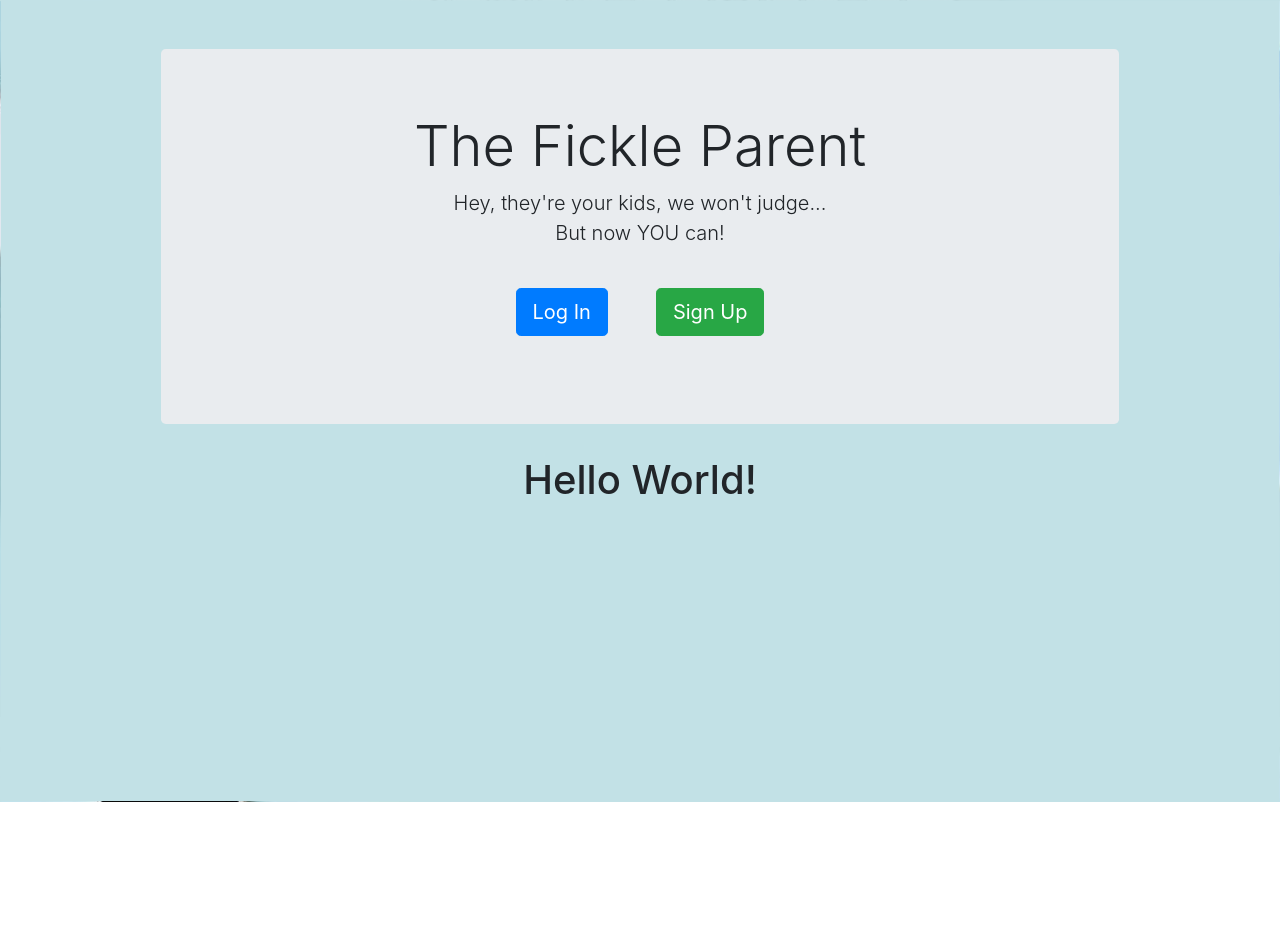
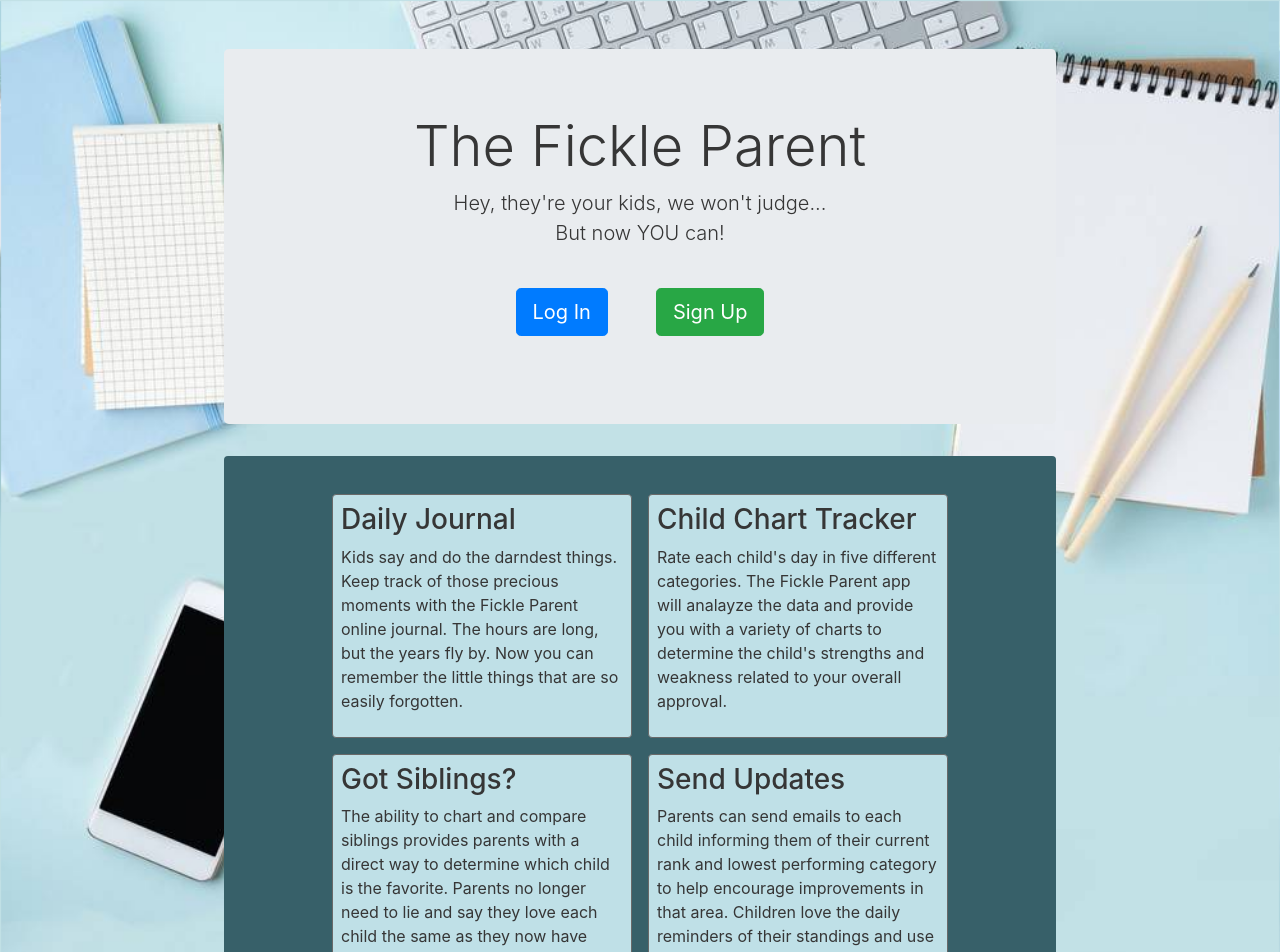
Before and after one commit to Lightninthorman/fickle-parent-2.0, a React (Create React App) app: page /login in a window 1280 px wide. Shown: the top 952 px of the page. Before the commit the page ends 802 px from the top, so only its background shows below. Built offline with nearby package versions, Linux system fonts and the light colour scheme; no server answers.

Commit message:
a little styling and wrote a little in the about markdown.

```diff
--- a/src/components/Charts.js
+++ b/src/components/Charts.js
@@ -1,6 +1,6 @@
 import React from 'react';
 import {Line,Doughnut} from 'react-chartjs-2';
-import {Link, Redirect} from 'react-router-dom';
+import {Link} from 'react-router-dom';
 
 
 
--- a/src/components/ChildCharts.js
+++ b/src/components/ChildCharts.js
@@ -1,5 +1,5 @@
 import React from 'react';
-import {Bar,Line,Doughnut,Radar} from 'react-chartjs-2';
+import {Bar,Line,Radar} from 'react-chartjs-2';
 import {Link} from 'react-router-dom';
 
 
@@ -224,7 +224,7 @@ class ChildCharts extends React.Component {
             <Radar data ={this.state.radarChart} options = {this.state.chartOptions2} />
             </div>
             </div>
-            <button onClick={this.changeChartType}>Change to {this.state.chartTypeLine ? 'bar' : 'line'} chart!</button>
+            <button onClick={this.changeChartType} className="btn btn-info">Change to {this.state.chartTypeLine ? 'bar' : 'line'} chart!</button>
             <div className="childChartContainer2 d-flex flex-row flex-wrap justify-content-center">
                 <div className="childCharts m-2">
                     {this.state.chartTypeLine ?
--- a/src/components/Email.js
+++ b/src/components/Email.js
@@ -1,5 +1,5 @@
 import React from 'react';
-import {Link, Redirect} from 'react-router-dom';
+import {Redirect} from 'react-router-dom';
 
 // let today =
 
@@ -81,9 +81,9 @@ class Email extends React.Component{
                     <label htmlFor="child_email">Please enter Email</label>
                     <input type="email" className="form-control" id="child_email" onChange={this.addEmail} aria-describedby="childEmail" required/>
                 </div>
-                <button type="submit" className="btn btn-primary">Submit</button>
+                <button type="submit" className="btn btn-primary mx-2">Submit</button>
 
-                <button type="button" className="btn btn-secondary" onClick={this.toggleCancel}>Cancel</button>
+                <button type="button" className="btn btn-secondary mx-2" onClick={this.toggleCancel}>Cancel</button>
             </form>
             <div className="emailBody">
                 <p>Hi {this.state.child}!</p>
--- a/src/components/Form.js
+++ b/src/components/Form.js
@@ -1,5 +1,5 @@
 import React from 'react';
-import {Link, Redirect} from 'react-router-dom';
+import {Redirect} from 'react-router-dom';
 
 // let today =
 
@@ -177,12 +177,12 @@ class Form extends React.Component{
                 <form onSubmit={this.handleSubmit}>
                     {this.state.formType === 'newChild' ?
                     <div className="form-group">
-                        <label htmlFor="child_name">Child Name</label>
+                        <label htmlFor="child_name"><h4>Child Name</h4></label>
                         <input type="text" className="form-control" id="child_name" onChange={this.handleChange} aria-describedby="childName" placeholder={this.state.child_name}/>
                     </div>
                     : null}
                     <div className="form-group">
-                        <label htmlFor="journal_entry">Journal Entry</label>
+                        <label htmlFor="journal_entry"><h4>Journal Entry</h4></label>
                         <textarea className="form-control" id="journal_entry" onChange={this.handleChange} rows="4" defaultValue={this.state.journal_entry}></textarea>
                     </div>
                     <h3>Rate your child's day:</h3>
@@ -221,9 +221,9 @@ class Form extends React.Component{
                         <textarea className="form-control" id="regret_desc" onChange={this.handleChange} rows="3" defaultValue={this.state.regret_desc}></textarea>
                     </div>
 
-                    <button type="submit" className="btn btn-primary">Submit</button>
+                    <button type="submit" className="btn btn-primary mx-2">Submit</button>
 
-                    <button type="button" className="btn btn-secondary" onClick={this.toggleCancel}>Cancel</button>
+                    <button type="button" className="btn btn-secondary mx-2" onClick={this.toggleCancel}>Cancel</button>
 
                 </form>
             </div>
--- a/src/components/Journal.js
+++ b/src/components/Journal.js
@@ -1,11 +1,6 @@
 import React from 'react';
 import * as fire from 'firebase';
 import {Link, Redirect} from 'react-router-dom';
-import JournalEntries from './JournalEntries.js'
-import Charts from './Charts.js'
-import ChildCharts from './ChildCharts.js'
-import Form from './Form.js';
-
 
 
 class Journal extends React.Component {
--- a/src/components/Login.js
+++ b/src/components/Login.js
@@ -19,7 +19,7 @@ class Login extends React.Component {
 
   render() {
     return (
-        <div className="login d-flex flex-column align-items-center min-vh-100">
+        <div className="login container d-flex flex-column align-items-center min-vh-100">
             {this.state.view === 'login' ?
                 <LoginModal view={this.state.view} handleView={this.handleView} />
             :
@@ -40,8 +40,30 @@ class Login extends React.Component {
                                 </button>
                             </div>
                         </div>
-                        <div className="productHighlights">
-                            <h1>Hello World!</h1>
+                        <div className="productHighlights w-75 d-flex flex-row flex-wrap justify-content-center">
+                            <div className="highlights m-2 p-2">
+                                <h3>Daily Journal</h3>
+                                <p>Kids say and do the darndest things. Keep track of those precious moments with the Fickle Parent online journal. The hours are long, but the years fly by. Now you can remember the little things that are so easily forgotten.
+                                </p>
+                            </div>
+                            <div className="highlights m-2 p-2">
+                                <h3>Child Chart Tracker</h3>
+                                <p>
+                                Rate each child's day in five different categories. The Fickle Parent app will analayze the data and provide you with a variety of charts to determine the child's strengths and weakness related to your overall approval.
+                                </p>
+                            </div>
+                            <div className="highlights m-2 p-2">
+                                <h3>Got Siblings?</h3>
+                                <p>
+                                The ability to chart and compare siblings provides parents with a direct way to determine which child is the favorite. Parents no longer need to lie and say they love each child the same as they now have hard, cold data to back up their choice.
+                                </p>
+                            </div>
+                            <div className="highlights m-2 p-2">
+                                <h3>Send Updates</h3>
+                                <p>
+                                Parents can send emails to each child informing them of their current rank and lowest performing category to help encourage improvements in that area. Children love the daily reminders of their standings and use the emails as motivation to prove their worth to their parents.
+                                </p>
+                            </div>
                         </div>
                     </div>
             }
--- a/src/index.css
+++ b/src/index.css
@@ -1,5 +1,6 @@
 body {
   margin: 0;
+  color:#363636;
   font-family: -apple-system, BlinkMacSystemFont, 'Segoe UI', 'Roboto', 'Oxygen',
     'Ubuntu', 'Cantarell', 'Fira Sans', 'Droid Sans', 'Helvetica Neue',
     sans-serif;
@@ -33,22 +34,24 @@ Login Page and Form Styling
 =========
 */
 
-.login{
-    background-image:url("./images/App2.jpg");
-    background-size:cover;
-    background-position: center;
-
-
-}
-
 .productHighlights{
-
+    background-color: rgb(55,96,105);
+    padding:30px;
+    border-radius: 4px;
 }
 
 .formContainer{
     background-color: rgb(55,96,105);
     border-radius:3px;
     color:whitesmoke;
+}
+.highlights{
+    border: 1px solid dimgrey;
+    border-radius: 4px;
+    width:300px;
+    background-color: #bfe0e7;
+    color:#363636;
+
 }
 
 /*
@@ -63,6 +66,7 @@ Navbar
     position: sticky;
     top: 0;
     z-index: 1;
+    box-shadow:0 1px 15px 3px dimgrey;
 }
 
 .logout{
@@ -99,13 +103,16 @@ Journal
 }
 
 .addChildBtn{
-    background-color:saddlebrown;
+    background-color:rgba(79,39,11,0.4);
     color:white;
+    border:2px solid rgb(79,39,11);
+    border-style:inset;
 }
 
 .childBtn{
-    background-color:peru;
+    background-color:rgba(79,39,11,0.4);
     color:white;
+    border:2px inset silver;
 }
 
 .page{
```
Also changed, not shown: 1 other file (tests, documents, lock files or other folders).
